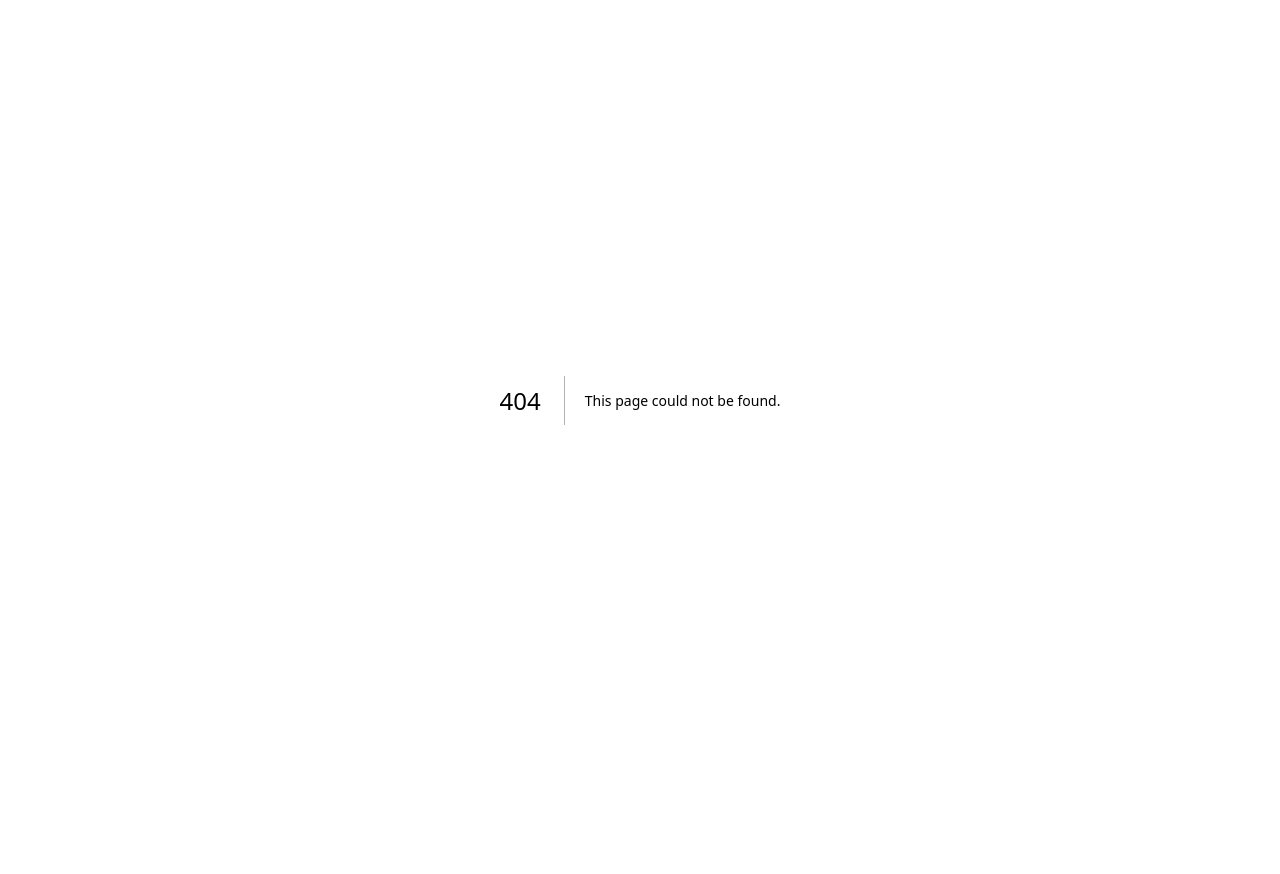
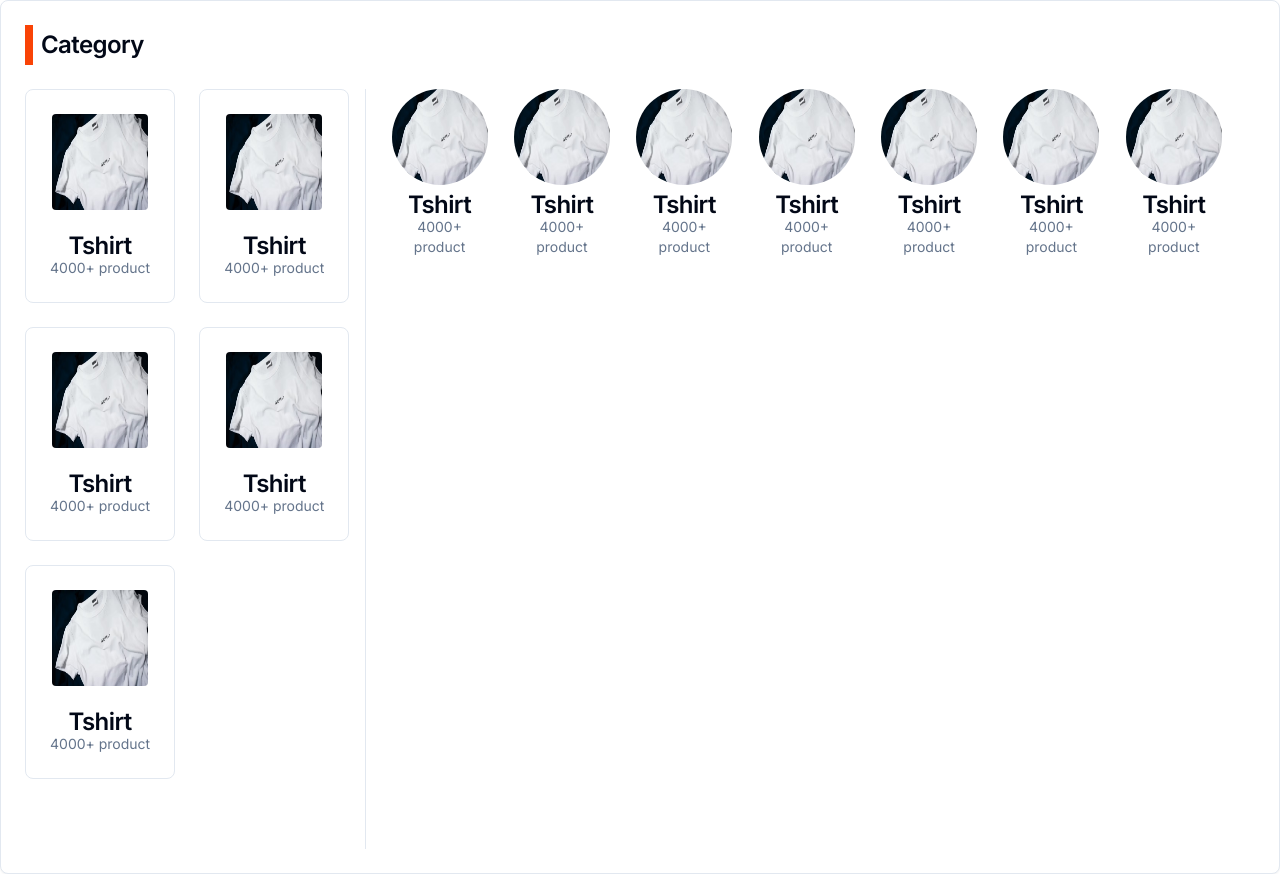
Before and after one commit to MHRoni-dev/Ecommerce-Frontend, a Next.js app: page /category in a window 1280 px wide. Before the commit this address had no page. Before the commit the page ends 800 px from the top, so only its background shows below. Built offline with nearby package versions, Linux system fonts and the light colour scheme.

Commit message:
[init] cateogry endpoint created

```diff
--- /dev/null
+++ b/app/category/page.jsx
@@ -0,0 +1,47 @@
+import Category from '@/components/category/card'
+import { Card, CardContent, CardDescription, CardHeader, CardTitle } from '@/components/ui/card'
+import { ScrollArea } from '@/components/ui/scroll-area'
+import { Separator } from '@/components/ui/separator'
+import { SectionTitle } from '@/components/ui/title'
+import Image from 'next/image'
+import React from 'react'
+
+export default function CategoryPage() {
+  return (
+    <Card className="min-h-screen">
+        <CardHeader>
+            <SectionTitle className="my-0">Category</SectionTitle>
+        </CardHeader>
+        <CardContent className="flex ">
+                <ScrollArea className=" h-[calc(100vh-40px)]">
+                    <div className='pr-4  grid grid-cols-1 md:grid-cols-2  gap-6'>
+                        <Category variant="squire"/>
+                        <Category variant="squire"/>
+                        <Category variant="squire"/>
+                        <Category variant="squire"/>
+                        <Category variant="squire"/>
+                    </div>
+                </ScrollArea>
+
+            <div className='flex flex-1 gap-6'>
+                <Separator orientation="vertical"/>
+                <ScrollArea  className=' h-[calc(100vh-40px)] w-full'>
+                    <div className='pr-8 grid grid-cols-1 sm:grid-cols-3  md:grid-cols-3 lg:grid-cols-5 xl:grid-cols-7 gap-6 justify-items-center'>
+                        <Category />
+                        <Category />
+                        <Category />
+                        <Category />
+                        <Category />
+                        <Category />
+                        <Category />
+
+                    </div>
+                </ScrollArea>
+            </div>
+
+
+        </CardContent>
+
+    </Card>
+  )
+}
```
